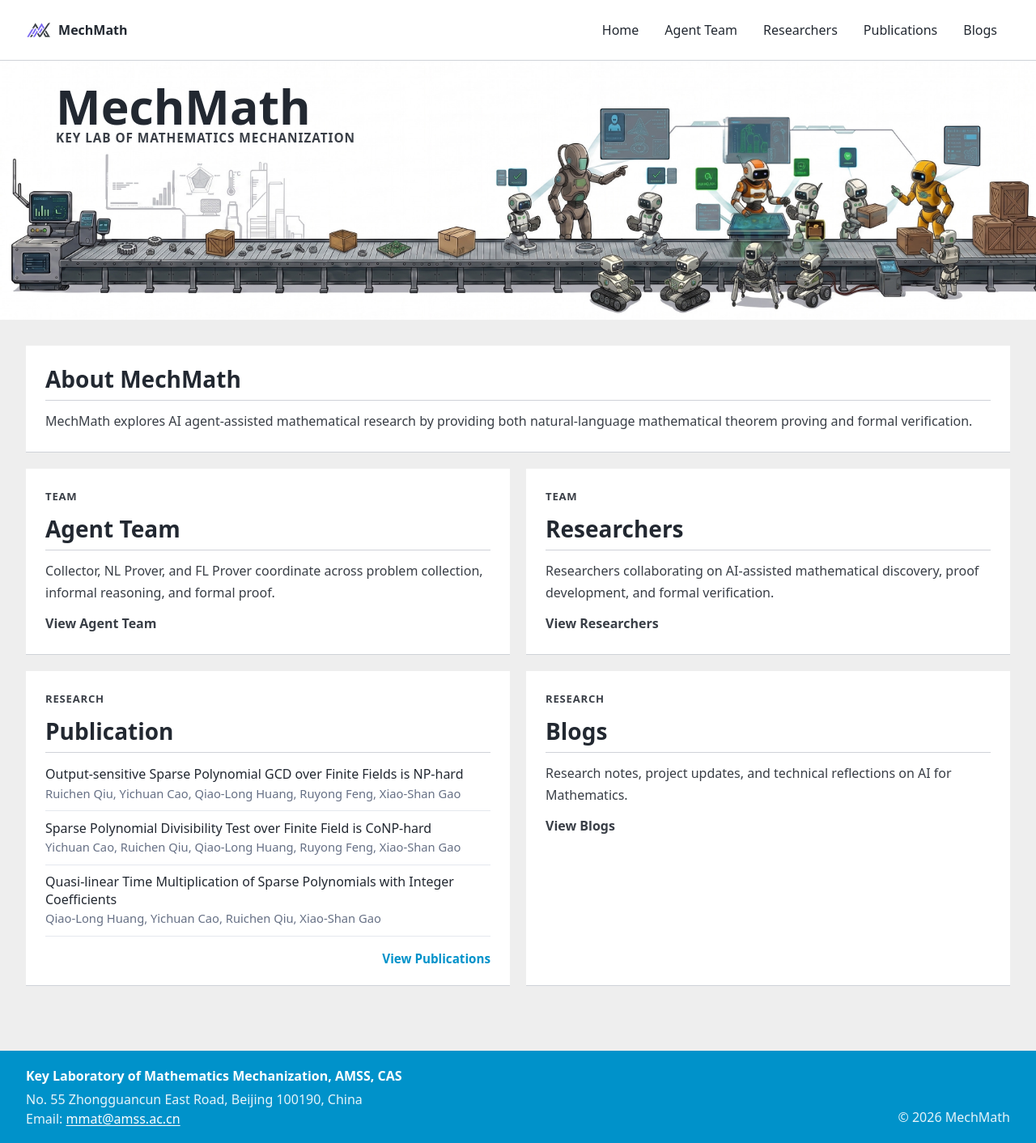
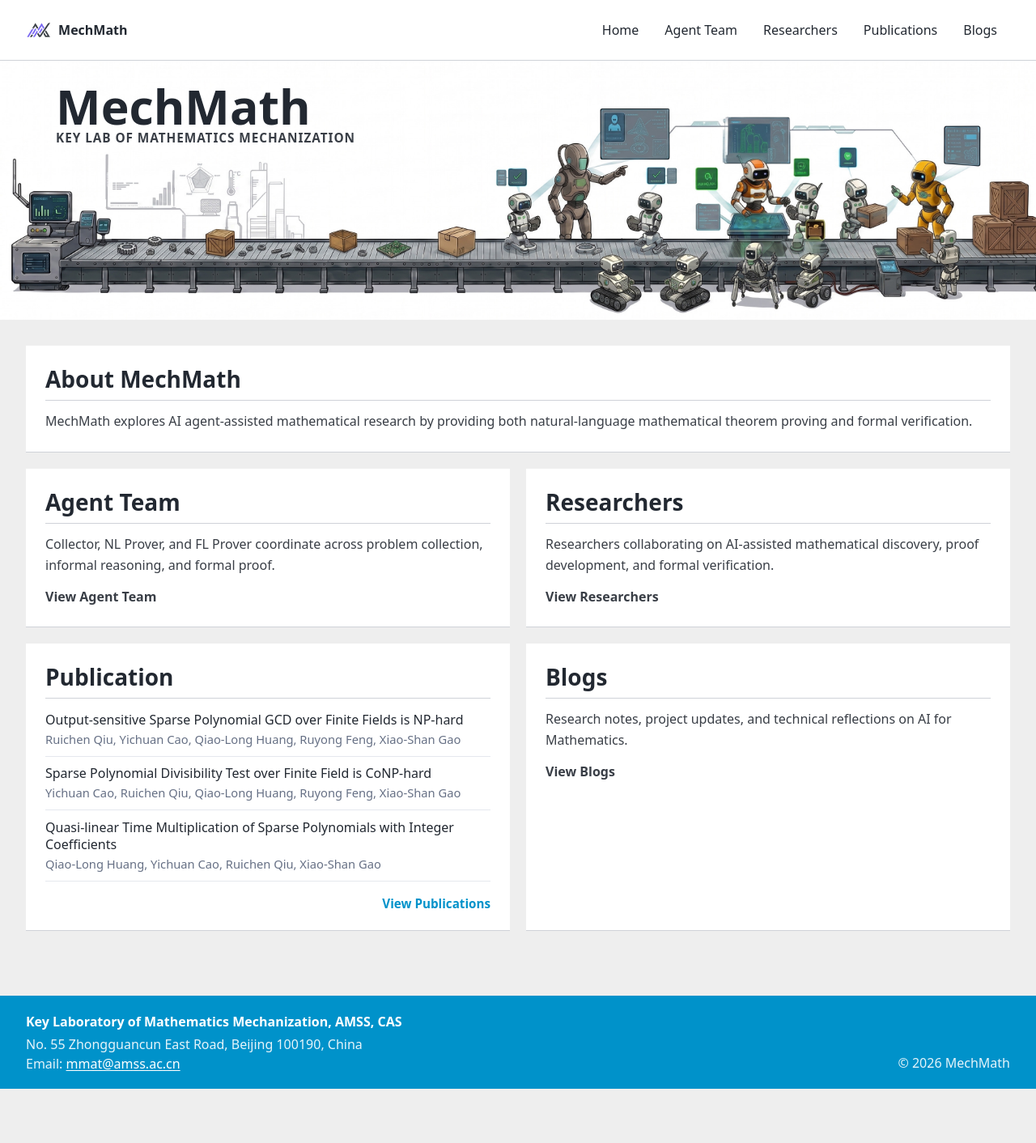
Before and after one commit to MechMath/mechmath.github.io, a Jekyll site: the page built from index.html, in a window 1280 px wide. Shown: the whole page at 81% size. Built offline with Jekyll 4.4.1, drawn with Linux system fonts in a browser that asks for light colours; after the commit the page ends 1345 px from its top, so only the background shows below that.

Commit message:
Update homepage title and remove card labels

```diff
--- a/index.html
+++ b/index.html
@@ -24,21 +24,18 @@ title: 首页
 
 <div class="home-card-grid">
   <section class="home-card">
-    <p class="home-card__label">Team</p>
     <h2>Agent Team</h2>
     <p>Collector, NL Prover, and FL Prover coordinate across problem collection, informal reasoning, and formal proof.</p>
     <a href="{{ '/agent-team/' | relative_url }}">View Agent Team</a>
   </section>
 
   <section class="home-card">
-    <p class="home-card__label">Team</p>
     <h2>Researchers</h2>
     <p>Researchers collaborating on AI-assisted mathematical discovery, proof development, and formal verification.</p>
     <a href="{{ '/researchers/' | relative_url }}">View Researchers</a>
   </section>
 
   <section class="home-card home-card--publications">
-    <p class="home-card__label">Research</p>
     <h2>Publication</h2>
     {% assign publication_pages = site.pages | where_exp: "item", "item.path contains 'pages/publication/'" | sort: "publication_date" | reverse %}
     {% assign shown_publications = 0 %}
@@ -61,7 +58,6 @@ title: 首页
   </section>
 
   <section class="home-card">
-    <p class="home-card__label">Research</p>
     <h2>Blogs</h2>
     <p>Research notes, project updates, and technical reflections on AI for Mathematics.</p>
     <a href="{{ '/blogs/' | relative_url }}">View Blogs</a>
```
Also changed, not shown: other parts of index.html (+1 -1 lines).
